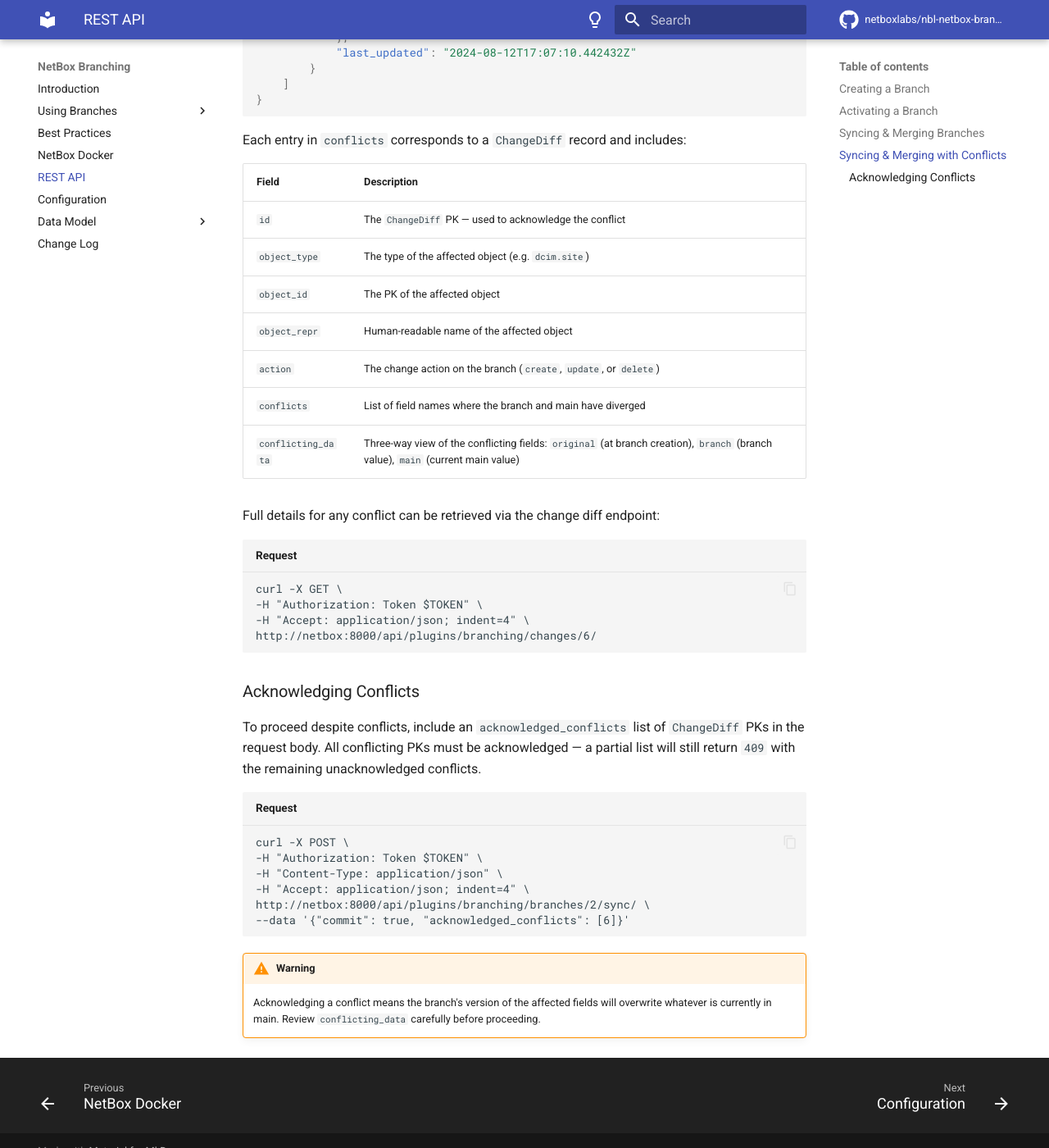
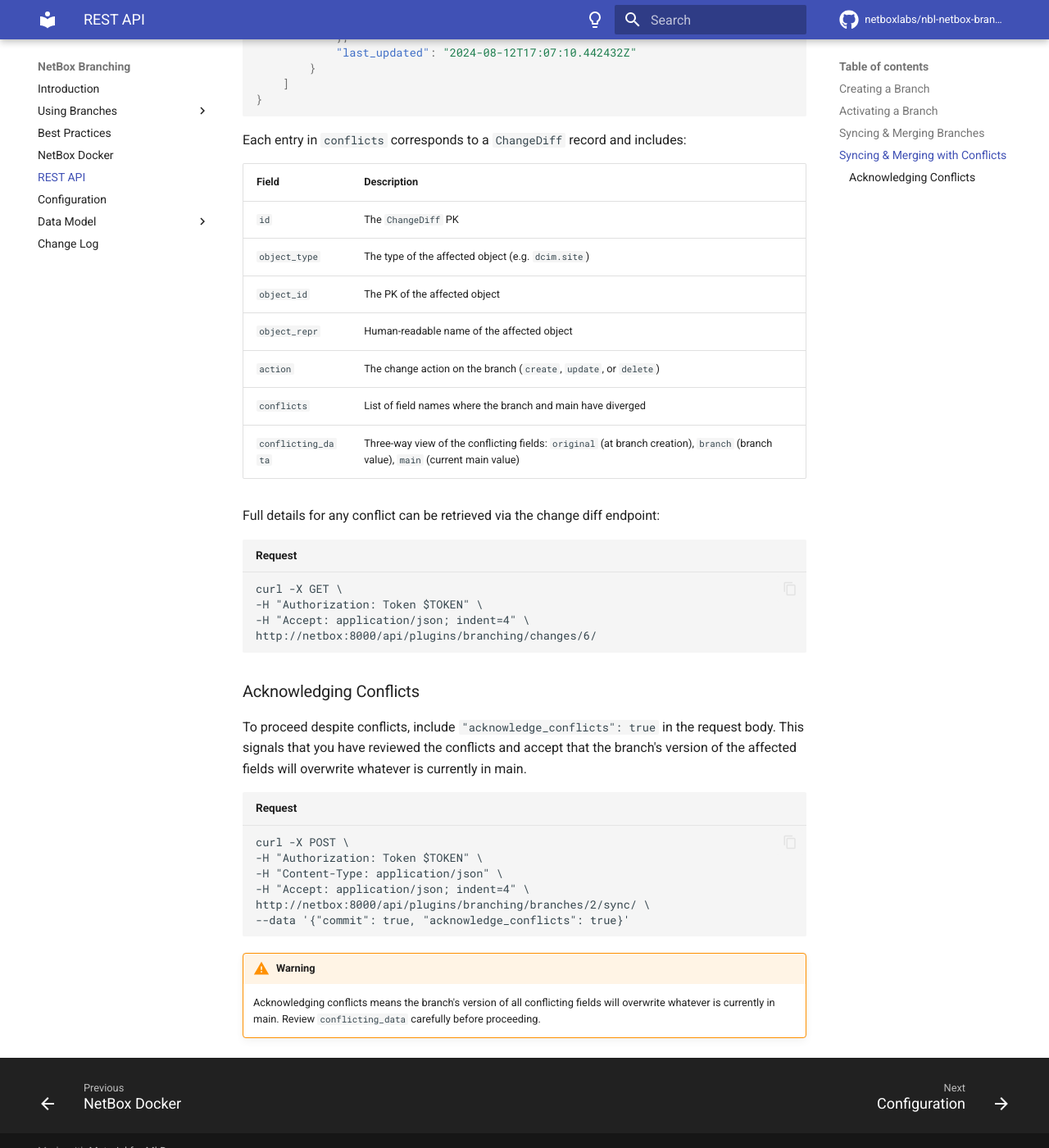
Before and after one commit to netboxlabs/netbox-branching, an MkDocs documentation site: the page built from docs/rest-api.md, in a window 1280 px wide and 1400 px high, scrolled down 4362 px. Shown: the whole window at 82% size. Built offline with MkDocs 1.6.1 and Material for MkDocs 9.7.7, drawn with Linux system fonts in a browser that asks for light colours; comment, search, counter and statistics services are not loaded.

Commit message:
review feedback

````diff
--- a/docs/rest-api.md
+++ b/docs/rest-api.md
@@ -174,7 +174,7 @@
 
 | Field | Description |
 |-------|-------------|
-| `id` | The `ChangeDiff` PK — used to acknowledge the conflict |
+| `id` | The `ChangeDiff` PK |
 | `object_type` | The type of the affected object (e.g. `dcim.site`) |
 | `object_id` | The PK of the affected object |
 | `object_repr` | Human-readable name of the affected object |
@@ -193,7 +193,7 @@
 
 ### Acknowledging Conflicts
 
-To proceed despite conflicts, include an `acknowledged_conflicts` list of `ChangeDiff` PKs in the request body. All conflicting PKs must be acknowledged — a partial list will still return `409` with the remaining unacknowledged conflicts.
+To proceed despite conflicts, include `"acknowledge_conflicts": true` in the request body. This signals that you have reviewed the conflicts and accept that the branch's version of the affected fields will overwrite whatever is currently in main.
 
 ```no-highlight title="Request"
 curl -X POST \
@@ -201,8 +201,8 @@
 -H "Content-Type: application/json" \
 -H "Accept: application/json; indent=4" \
 http://netbox:8000/api/plugins/branching/branches/2/sync/ \
---data '{"commit": true, "acknowledged_conflicts": [6]}'
+--data '{"commit": true, "acknowledge_conflicts": true}'
 ```
 
 !!! warning
-    Acknowledging a conflict means the branch's version of the affected fields will overwrite whatever is currently in main. Review `conflicting_data` carefully before proceeding.
+    Acknowledging conflicts means the branch's version of all conflicting fields will overwrite whatever is currently in main. Review `conflicting_data` carefully before proceeding.
````
Also changed, not shown: 3 other files.
